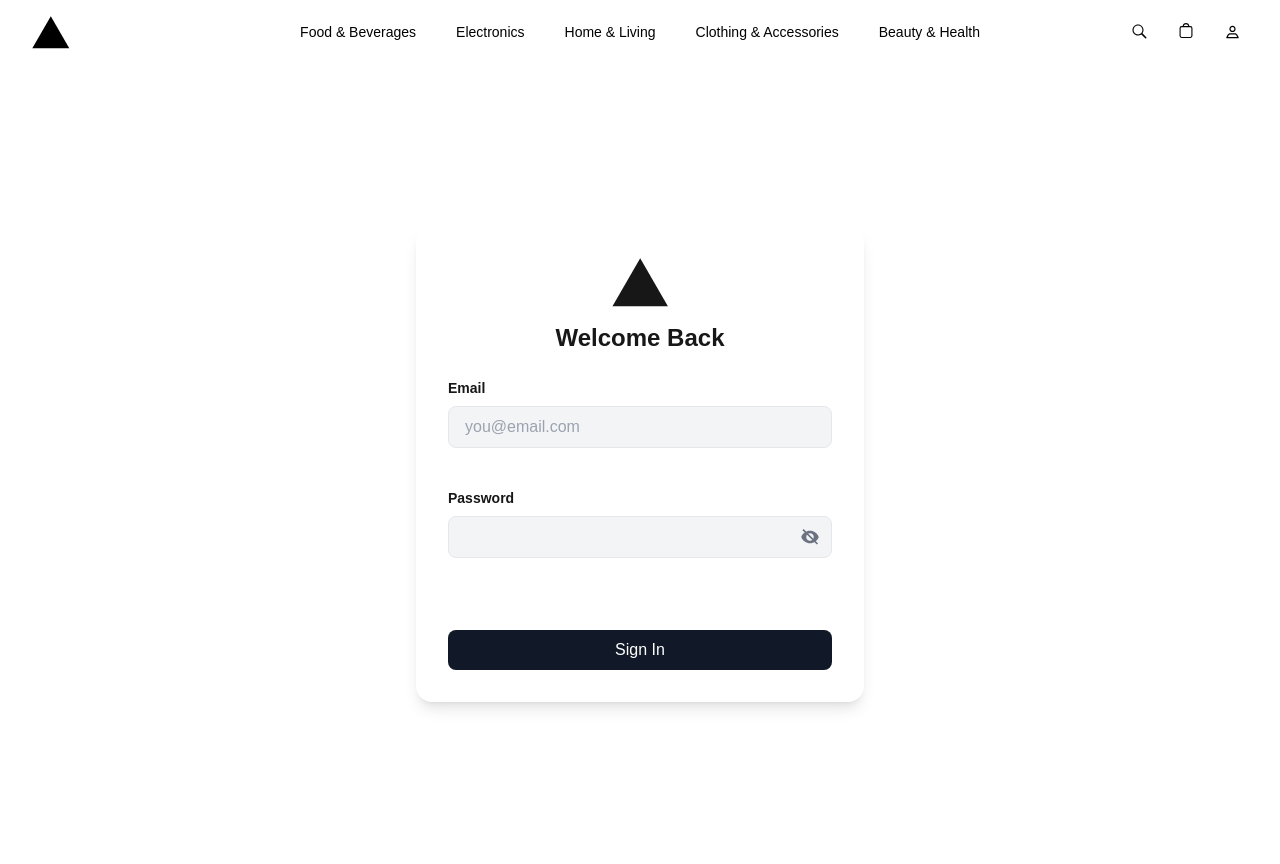
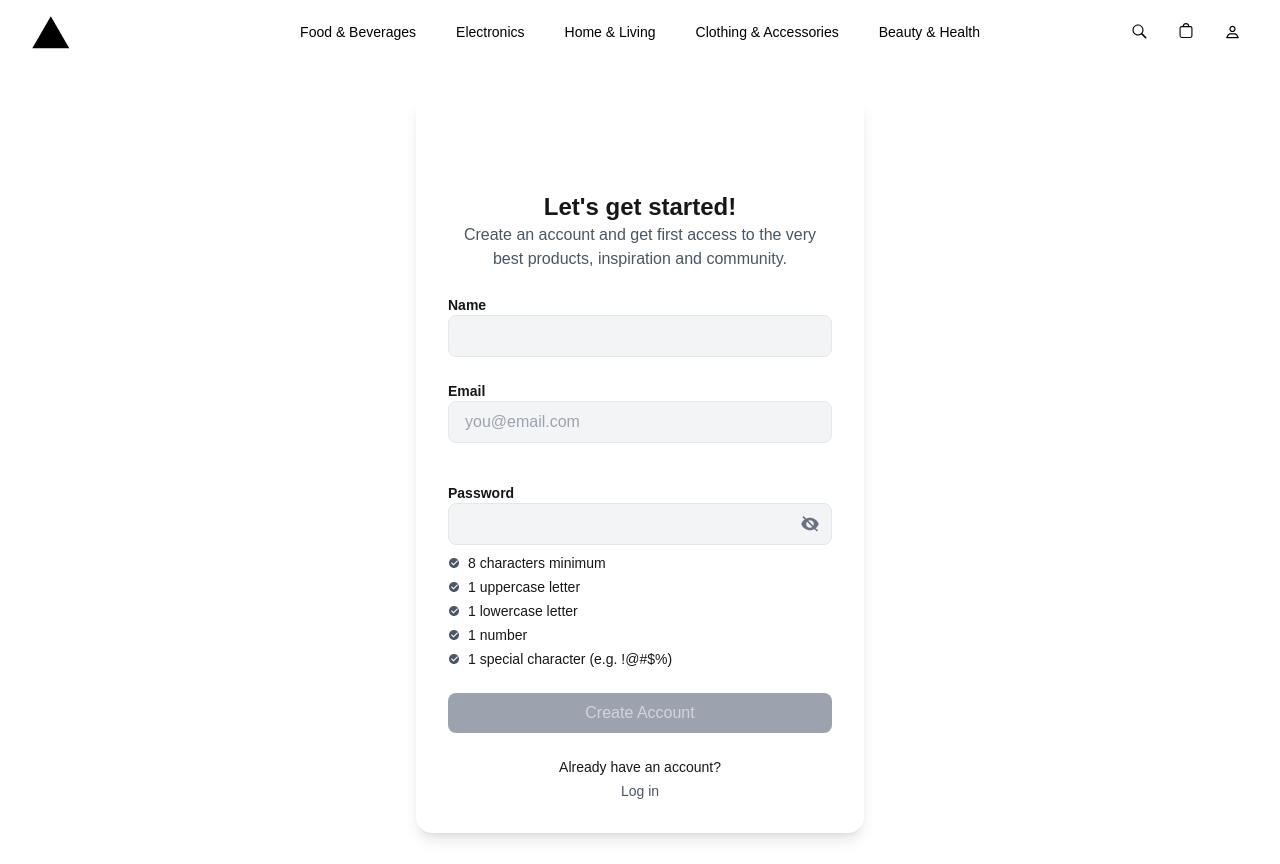
Before and after one commit to Aintor/ca-project-react, a Next.js app: page /test in a window 1280 px wide. Built offline with nearby package versions, Linux system fonts and the light colour scheme; no server answers.

Commit message:
update the js

```diff
--- a/package.json
+++ b/package.json
@@ -11,7 +11,7 @@
   "dependencies": {
     "@tailwindcss/aspect-ratio": "^0.4.2",
     "axios": "^1.7.7",
-    "next": "14.2.15",
+    "next": "^15.0.1",
     "react": "^18",
     "react-dom": "^18",
     "react-spinners": "^0.14.1"
--- a/src/app/components/Login.js
+++ b/src/app/components/Login.js
@@ -1,4 +1,5 @@
 import React, { useState } from 'react';
+import { useRouter } from 'next/navigation';
 
 const validateEmail = (value) => {
     // A simple regular expression for email validation
@@ -12,6 +13,7 @@ const Login = ({ onSubmit }) => {
     const [showPassword, setShowPassword] = useState(false);  // Toggles password visibility
     const [emailError, setEmailError] = useState(false);  // Tracks if email is valid or not
     const [emailTouched, setEmailTouched] = useState(false);  // Tracks if email input has been focused
+    const router = useRouter();
 
     // Handle form submission
     const handleSubmit = (e) => {
@@ -170,6 +172,17 @@ const Login = ({ onSubmit }) => {
                         >
                             Sign In
                         </button>
+                        {/* Create Account Section */}
+                        <div className="flex justify-center text-sm dark:text-gray-300">
+                            <p>Don&#39;t have an account?</p>
+                            <button
+                                type="button"
+                                className="ml-1 text-gray-600 dark:text-gray-400 hover:text-gray-800 dark:hover:text-gray-200"
+                                onClick={() => router.push('/register')}
+                            >
+                                Create account
+                            </button>
+                        </div>
                     </div>
                 </form>
             </div>
--- a/src/app/components/ProductGrid.js
+++ b/src/app/components/ProductGrid.js
@@ -11,7 +11,7 @@ const ProductGrid = ({ products }) => {
             {products.map((product, index) => (
                 <ProductCard
                     key={index}
-                    image={product.image}
+                    image={product.image[0]}
                     feature={product.feature}
                     name={product.name}
                     price={product.price}
--- a/src/app/components/Register.js
+++ b/src/app/components/Register.js
@@ -1,7 +1,11 @@
 {/*
 Author: Wang Jiaxuan
 */}
-import React, { useState } from 'react';
+import React, { useState, useEffect } from 'react';
+import RequestManager from './RequestManager';
+import { useAuth } from '../layout';
+import { useSearchParams, useRouter } from 'next/navigation';
+import ErrorComponent from "@/app/components/ErrorComponent";
 
 // Define the Checkmark Icon as a reusable component
 const CheckmarkIcon = ({ isActive }) => (
@@ -16,10 +20,21 @@ const CheckmarkIcon = ({ isActive }) => (
 
 const Register = () => {
     const [passwordVisible, setPasswordVisible] = useState(false);
+    const [username, setUsername] = useState('');
     const [password, setPassword] = useState('');
     const [email, setEmail] = useState('');
     const [emailError, setEmailError] = useState(false);
     const [emailTouched, setEmailTouched] = useState(false);
+    const [loading, setLoading] = useState(false);
+    const [error, setError] = useState(null);
+    const [triggerRequest, setTriggerRequest] = useState(false);
+    const { login, isAuthenticated } = useAuth();
+    const router = useRouter();
+    const searchParams = useSearchParams();
+    const redirect = searchParams.get('redirect');
+    const emailRegex = /\S+@\S+\.\S+/;
+    // Form validation state
+    const [isFormValid, setIsFormValid] = useState(false);
 
     // Password conditions state
     const [passwordValidations, setPasswordValidations] = useState({
@@ -30,6 +45,12 @@ const Register = () => {
         specialChar: false,
     });
 
+    useEffect(() => {
+        if (isAuthenticated) {
+            router.push('/account');
+        }
+    }, [isAuthenticated]);
+
     const togglePasswordVisibility = () => {
         setPasswordVisible(!passwordVisible);
     };
@@ -37,14 +58,14 @@ const Register = () => {
     // Function to validate password
     const validatePassword = (value) => {
         setPassword(value);
-
-        setPasswordValidations({
+        const validations = {
             minLength: value.length >= 8,
             uppercase: /[A-Z]/.test(value),
             lowercase: /[a-z]/.test(value),
             number: /\d/.test(value),
             specialChar: /[!@#$%^&*(),.?":{}|<>]/.test(value),
-        });
+        };
+        setPasswordValidations(validations);
     };
 
     // Email validation
@@ -59,8 +80,56 @@ const Register = () => {
         setEmailError(false);
     };
 
-    return (
-        <div className="min-h-screen flex items-center justify-center dark:bg-gray-900">
+    // Validate the entire form whenever any input changes
+    useEffect(() => {
+        const isEmailValid = emailRegex.test(email);
+        const isPasswordValid =
+            passwordValidations.minLength &&
+            passwordValidations.uppercase &&
+            passwordValidations.lowercase &&
+            passwordValidations.number &&
+            passwordValidations.specialChar;
+
+        const isUsernameValid = username.trim().length > 0;
+
+        // Set form valid state if all conditions are satisfied
+        setIsFormValid(isEmailValid && isPasswordValid && isUsernameValid);
+    }, [email, username, passwordValidations]);
+
+    const handleSubmit = (e) => {
+        e.preventDefault();
+        setError(null);
+        setTriggerRequest(true);
+        setLoading(true);
+    };
+
+    const handleSuccess = () => {
+        login();
+        if (redirect) {
+            router.push(redirect);
+        } else {
+            router.push('/account');
+        }
+    };
+
+    const handleError = (errorMessage) => {
+        setTriggerRequest(false);
+        setError(errorMessage);
+        setUsername('');
+        setPassword('');
+        setEmail('');
+        setPasswordValidations({
+            minLength: false,
+            uppercase: false,
+            lowercase: false,
+            number: false,
+            specialChar: false,
+        });
+        setTimeout(() => setError(null), 5000);
+    };
+
+    return (error ? <ErrorComponent message={error + " Redirecting to register page in 5 seconds..."} straight={true} /> :
+        (<div className="min-h-screen flex items-center justify-center dark:bg-gray-900">
             <div className="bg-white dark:bg-gray-800 p-8 rounded-2xl shadow-lg w-full max-w-md">
                 {/* Logo and Welcome Message */}
                 <div className="flex flex-col items-center mb-6">
@@ -74,7 +143,7 @@ const Register = () => {
                         <use xlinkHref="#brand-logo"></use>
                     </svg>
                     <div className="text-center">
-                        <p className="text-2xl font-bold dark:text-gray-200">Let's get started!</p>
+                        <p className="text-2xl font-bold dark:text-gray-200">Let&#39;s get started!</p>
                         <p className="text-gray-600 dark:text-gray-300">
                             Create an account and get first access to the very best products, inspiration and community.
                         </p>
@@ -82,17 +151,19 @@ const Register = () => {
                 </div>
 
                 {/* Registration Form */}
-                <form className="space-y-6">
+                <form className="space-y-6" onSubmit={handleSubmit}>
                     {/* Name */}
                     <div>
-                        <label htmlFor="firstName" className="block text-sm font-semibold dark:text-gray-300">
+                        <label htmlFor="name" className="block text-sm font-semibold dark:text-gray-300">
                             Name
                         </label>
                         <input
                             type="text"
-                            id="firstName"
+                            id="name"
                             className="w-full px-4 py-2 bg-gray-100 dark:bg-gray-700 dark:text-gray-200 border dark:border-gray-600 rounded-lg focus:outline-none focus:ring-2 focus:ring-gray-400"
                             autoComplete="given-name"
+                            onChange={(e) => setUsername(e.target.value)}
+                            value={username}
                         />
                     </div>
 
@@ -140,11 +211,13 @@ const Register = () => {
                             >
                                 {passwordVisible ? (
                                     <svg className="w-5 h-5" fill="currentColor" viewBox="0 0 24 24">
-                                        <path d="M12 4.5C7.30558 4.5 3.41662 7.275 1.5 12C3.41662 16.725 7.30558 19.5 12 19.5C16.6944 19.5 20.5834 16.725 22.5 12C20.5834 7.275 16.6944 4.5 12 4.5ZM12 16.5C9.51472 16.5 7.5 14.4853 7.5 12C7.5 9.51472 9.51472 7.5 12 7.5C14.4853 7.5 16.5 9.51472 16.5 12C16.5 14.4853 14.4853 16.5 12 16.5Z" />
+                                        <path
+                                            d="M12 4.5C7.30558 4.5 3.41662 7.275 1.5 12C3.41662 16.725 7.30558 19.5 12 19.5C16.6944 19.5 20.5834 16.725 22.5 12C20.5834 7.275 16.6944 4.5 12 4.5ZM12 16.5C9.51472 16.5 7.5 14.4853 7.5 12C7.5 9.51472 9.51472 7.5 12 7.5C14.4853 7.5 16.5 9.51472 16.5 12C16.5 14.4853 14.4853 16.5 12 16.5Z"/>
                                     </svg>
                                 ) : (
                                     <svg className="w-5 h-5" fill="currentColor" viewBox="0 0 24 24">
-                                        <path d="M12 4.5C7.30558 4.5 3.41662 7.275 1.5 12C3.41662 16.725 7.30558 19.5 12 19.5C16.6944 19.5 20.5834 16.725 22.5 12C20.5834 7.275 16.6944 4.5 12 4.5ZM12 16.5C9.51472 16.5 7.5 14.4853 7.5 12C7.5 9.51472 9.51472 7.5 12 7.5C14.4853 7.5 16.5 9.51472 16.5 12C16.5 14.4853 14.4853 16.5 12 16.5ZM4.3448 2.34485L2.93059 3.75906L20.2409 21.0694L21.6551 19.6552L4.3448 2.34485Z" />
+                                        <path
+                                            d="M12 4.5C7.30558 4.5 3.41662 7.275 1.5 12C3.41662 16.725 7.30558 19.5 12 19.5C16.6944 19.5 20.5834 16.725 22.5 12C20.5834 7.275 16.6944 4.5 12 4.5ZM12 16.5C9.51472 16.5 7.5 14.4853 7.5 12C7.5 9.51472 9.51472 7.5 12 7.5C14.4853 7.5 16.5 9.51472 16.5 12C16.5 14.4853 14.4853 16.5 12 16.5ZM4.3448 2.34485L2.93059 3.75906L20.2409 21.0694L21.6551 19.6552L4.3448 2.34485Z"/>
                                     </svg>
                                 )}
                             </button>
@@ -153,23 +226,23 @@ const Register = () => {
                         {/* Password Strength Hints */}
                         <div className="mt-2 space-y-1">
                             <div className="flex items-center">
-                                <CheckmarkIcon isActive={passwordValidations.minLength} />
+                                <CheckmarkIcon isActive={passwordValidations.minLength}/>
                                 <p className="ml-2 text-sm">8 characters minimum</p>
                             </div>
                             <div className="flex items-center">
-                                <CheckmarkIcon isActive={passwordValidations.uppercase} />
+                                <CheckmarkIcon isActive={passwordValidations.uppercase}/>
                                 <p className="ml-2 text-sm">1 uppercase letter</p>
                             </div>
                             <div className="flex items-center">
-                                <CheckmarkIcon isActive={passwordValidations.lowercase} />
+                                <CheckmarkIcon isActive={passwordValidations.lowercase}/>
                                 <p className="ml-2 text-sm">1 lowercase letter</p>
                             </div>
                             <div className="flex items-center">
-                                <CheckmarkIcon isActive={passwordValidations.number} />
+                                <CheckmarkIcon isActive={passwordValidations.number}/>
                                 <p className="ml-2 text-sm">1 number</p>
                             </div>
                             <div className="flex items-center">
-                                <CheckmarkIcon isActive={passwordValidations.specialChar} />
+                                <CheckmarkIcon isActive={passwordValidations.specialChar}/>
                                 <p className="ml-2 text-sm">1 special character (e.g. !@#$%)</p>
                             </div>
                         </div>
@@ -179,9 +252,19 @@ const Register = () => {
                     <div>
                         <button
                             type="submit"
-                            className="w-full px-4 py-2 bg-gray-900 text-white dark:bg-gray-700 dark:hover:bg-gray-600 rounded-lg font-medium transform transition-transform duration-200 hover:scale-105 focus:outline-none focus:ring-2 focus:ring-gray-400"
+                            className={`flex justify-center items-center w-full px-4 py-2 rounded-lg font-medium transform transition-transform duration-200 focus:outline-none focus:ring-2 focus:ring-gray-400 ${
+                                isFormValid && !loading
+                                    ? 'bg-gray-900 text-white dark:bg-gray-700 dark:hover:bg-gray-600 hover:scale-105'
+                                    : 'bg-gray-400 text-gray-300 cursor-not-allowed'
+                            }`}
+                            disabled={!isFormValid || loading}
                         >
-                            Create Account
+                            {loading ? (
+                                <div
+                                    className="w-6 h-6 border-4 border-t-blue-500 dark:border-t-blue-300 border-gray-300 dark:border-gray-700 rounded-full animate-spin"></div>
+                            ) : (
+                                'Create Account'
+                            )}
                         </button>
                     </div>
 
@@ -191,13 +274,26 @@ const Register = () => {
                         <button
                             type="button"
                             className="mt-1 text-gray-600 dark:text-gray-400 hover:text-gray-800 dark:hover:text-gray-200"
+                            onClick={() => router.push('/login')}
                         >
-                            Sign in
+                            Log in
                         </button>
                     </div>
                 </form>
             </div>
+            {triggerRequest && (
+                <RequestManager
+                    endpoint={`/api/register?username=${username}&email=${email}&password=${password}`}
+                    method="POST"
+                    onSuccess={handleSuccess}
+                    onError={handleError}
+                    onLoading={(isLoading) => {
+                        setLoading(isLoading);  // Handle loading state
+                    }}
+                />
+            )}
         </div>
+        )
     );
 };
 
--- a/src/app/layout.js
+++ b/src/app/layout.js
@@ -1,7 +1,10 @@
-"use client"
+"use client";
 import localFont from "next/font/local";
 import "./globals.css";
-import React, { createContext, useState, useContext } from "react";
+import React, { createContext, useState, useContext, useEffect } from "react";
+import axios from "axios";
+import Navbar from "@/app/components/Navbar";
+import LoadingComponent from "@/app/components/LoadingComponent";
 
 const geistSans = localFont({
     src: "./fonts/GeistVF.woff",
@@ -19,14 +22,45 @@ const AuthContext = createContext();
 
 export const AuthProvider = ({ children }) => {
     const [isAuthenticated, setIsAuthenticated] = useState(false);
+    const [loading, setLoading] = useState(true);
 
     const login = () => {
-        setIsAuthenticated(true); // login
+        setIsAuthenticated(true);
     };
 
     const logout = () => {
-        setIsAuthenticated(false); // logout
+        setIsAuthenticated(false);
     };
+
+    useEffect(() => {
+        const fetchAccountDetails = async () => {
+            try {
+                const response = await axios.get("/api/account/details", {timeout: 5000});
+                if (response.data) {
+                    setIsAuthenticated(true);
+                } else {
+                    console.log("Failed to load user info (no data returned)");
+                }
+            } catch (error) {
+                console.log("Error loading user info:", error.message);
+            } finally {
+                setLoading(false);
+            }
+        };
+
+        fetchAccountDetails();
+    }, []);
+
+    if (loading) {
+        return (
+            <div>
+                <Navbar/>
+                <div style={{marginTop: '4rem'}}>
+                    <LoadingComponent />
+                </div>
+            </div>
+        );
+    }
 
     return (
         <AuthContext.Provider value={{ isAuthenticated, login, logout }}>
--- a/src/app/login/page.js
+++ b/src/app/login/page.js
@@ -16,7 +16,7 @@ const App = () => {
     const [loading, setLoading] = useState(false);  // Tracks the loading state
     const [error, setError] = useState(null);       // Tracks any error that occurs
     const [message, setMessage] = useState(null);   // Tracks success message
-    const { login } = useAuth();
+    const { login, isAuthenticated } = useAuth();
 
     // Handler for form submission
     const handleLoginSubmit = (email, password) => {
@@ -30,7 +30,7 @@ const App = () => {
                 method="POST"
                 options={{
                     headers: { 'Content-Type': 'application/x-www-form-urlencoded' }, // Set the correct Content-Type
-                    data: new URLSearchParams({ username: email, password: password }) // Encode form data
+                    data: new URLSearchParams({ email: email, password: password }) // Encode form data
                 }}
                 onSuccess={(result) => {
                     setMessage(result.message);  // Handle success message
@@ -44,6 +44,10 @@ const App = () => {
             />
         );
     };
+
+    if (isAuthenticated) {
+        router.push('/account');
+    }
 
     let content = (
         <Login
--- a/src/app/page.js
+++ b/src/app/page.js
@@ -1,20 +1,63 @@
 "use client";
 {/*
 Author: Wang Jiaxuan
-*/
-}
-import React from 'react';
-import { useSearchParams } from 'next/navigation';
+*/}
+import React, { useState } from 'react';
+import { useSearchParams, useRouter } from 'next/navigation';
 import ProductGrid from '@/app/components/ProductGrid';
 import Navbar from "@/app/components/Navbar";
+import ErrorComponent from "@/app/components/ErrorComponent";
+import LoadingComponent from "@/app/components/LoadingComponent";
+import RequestManager from "@/app/components/RequestManager";
 
 const App = () => {
     const searchParams = useSearchParams();
     const categoryId = searchParams.get('categoryId');
-    // const products =
+    const keyword = searchParams.get('search');
+    const router = useRouter();
+
+    const [loading, setLoading] = useState(false);
+    const [error, setError] = useState('');
+    const [products, setProducts] = useState([]);
+
+    // Handle redirection error for invalid combination of categoryId and keyword
+    if (categoryId && keyword) {
+        setTimeout(() => {
+            router.push('/')
+        }, 5000);
+        return (
+            <div>
+                {/* Display Navbar */}
+                <Navbar />
+
+                {/* Error message and redirection notification */}
+                <div style={{ marginTop: '4rem' }}>
+                    <ErrorComponent message="Function not implemented. Redirecting to homepage in 5 seconds..." straight={true} />
+                </div>
+            </div>
+        );
+    }
+
+    // Determine the correct API endpoint based on categoryId and keyword
+    let endpoint = '';
+    let method = 'GET'; // Default method is GET
+
+    if (keyword) {
+        endpoint = '/products/name/' + keyword;
+    } else {
+        if (categoryId === null) {
+            method = 'POST';
+            endpoint = '/products';
+        } else if (1 <= categoryId && categoryId <= 5) {
+            endpoint = `/products/${categoryId}`; // Fetch products by category
+        } else {
+            router.push('/not-found');
+        }
+    }
 
     // Function to return category title based on categoryId
     const getTitle = () => {
+        if (!keyword) {
             switch (categoryId) {
                 case '1':
                     return "Food & Beverages";
@@ -28,6 +71,9 @@ const App = () => {
                     return "Beauty & Health Collection";
                 default:
                     return "All Products"; // Default title if no categoryId is provided
+            }
+        } else {
+            return `Search Results for "${keyword}"`;
         }
     };
 
@@ -52,16 +98,44 @@ const App = () => {
     return (
         <div>
             <Navbar />
-            <div style={{marginTop: '4rem'}}>
+            <div style={{ marginTop: '4rem' }}>
+
+                {/* Conditionally render the RequestManager to handle API requests */}
+                <RequestManager
+                    endpoint={endpoint}
+                    method={method}
+                    onSuccess={(result) => {
+                        setProducts(result);
+                    }}
+                    onError={(errorMessage) => {
+                        setError(errorMessage);  // Handle error message
+                    }}
+                    onLoading={(isLoading) => {
+                        setLoading(isLoading);  // Handle loading state
+                    }}
+                />
+
+                {/* Product Grid */}
+                {!loading && !error && products.length > 0 && (
+                    <div>
                         <br/>
                         {/* Category Title */}
                         <h1 className="text-3xl font-bold my-4 ml-6 text-left">{getTitle()}</h1>
-
                         {/* Tagline for the category */}
                         <h2 className="text-lg font-medium text-gray-600 ml-6 text-left mb-8">{getTagline()}</h2>
+                        <ProductGrid products={products} />
+                    </div>
+                )}
 
-                {/* Product Grid */}
-                <ProductGrid products={products} />
+                {/* Error handling */}
+                {error && (
+                    <ErrorComponent message={error} />
+                )}
+
+                {/* Loading state */}
+                {loading && (
+                    <LoadingComponent />
+                )}
             </div>
         </div>
     );
--- a/src/app/product/page.js
+++ b/src/app/product/page.js
@@ -1,4 +1,7 @@
 "use client";
+{/*
+Author: Wang Jiaxuan
+*/}
 import React, { useState } from 'react';
 import { useSearchParams } from 'next/navigation';
 import Navbar from '../components/Navbar';
--- a/src/app/test/page.js
+++ b/src/app/test/page.js
@@ -14,7 +14,7 @@ function App() {
         <div>
             <Navbar/>
             <div style={{marginTop: '4rem'}}>
-                <Login/>
+                <Register/>
             </div>
         </div>
     );
```
Also changed, not shown: src/app/register/page.js (added, +19 -0 lines), 1 other file (tests, documents, lock files or other folders). Lines whose indentation alone changed are shown as unchanged.
